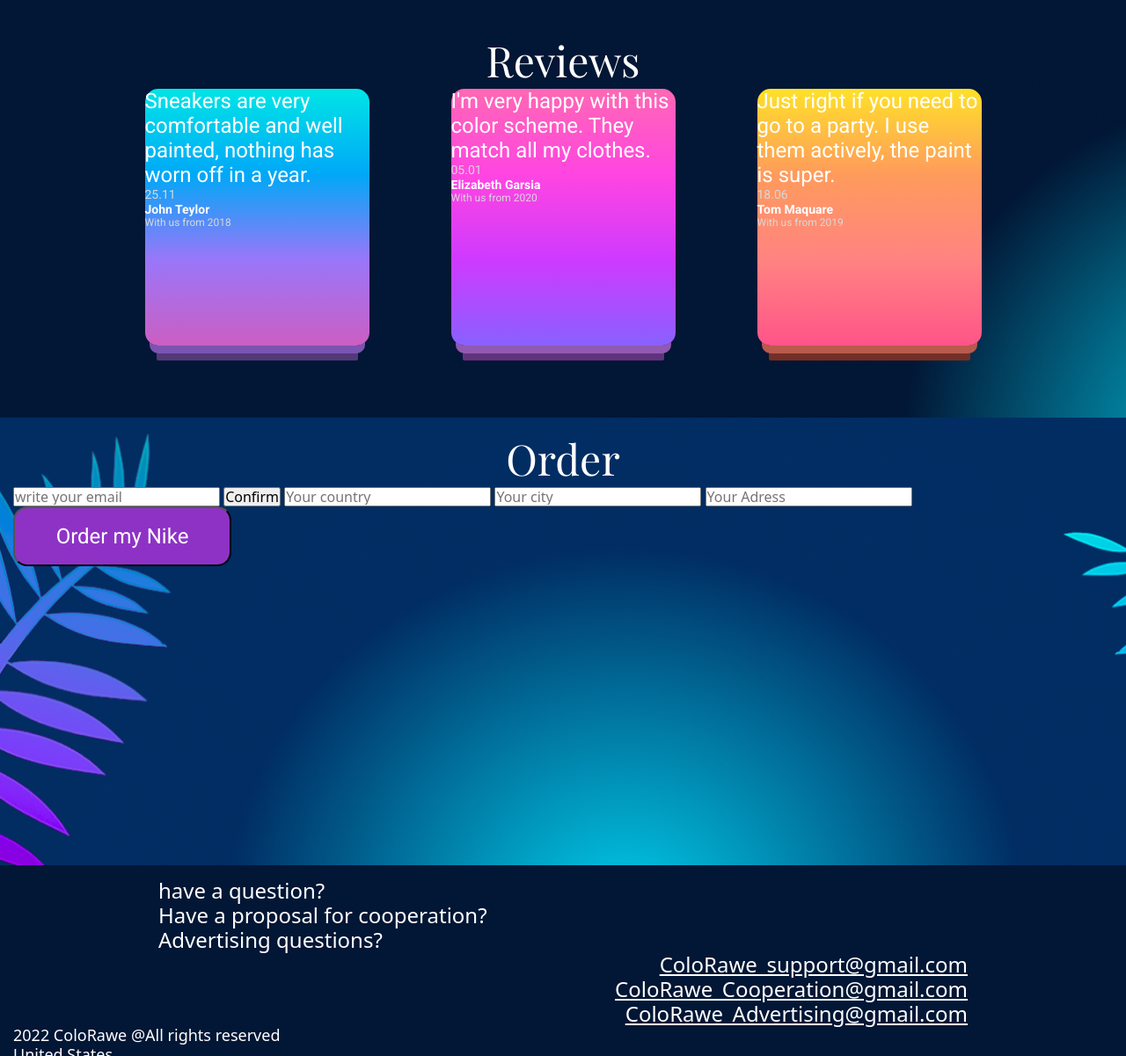
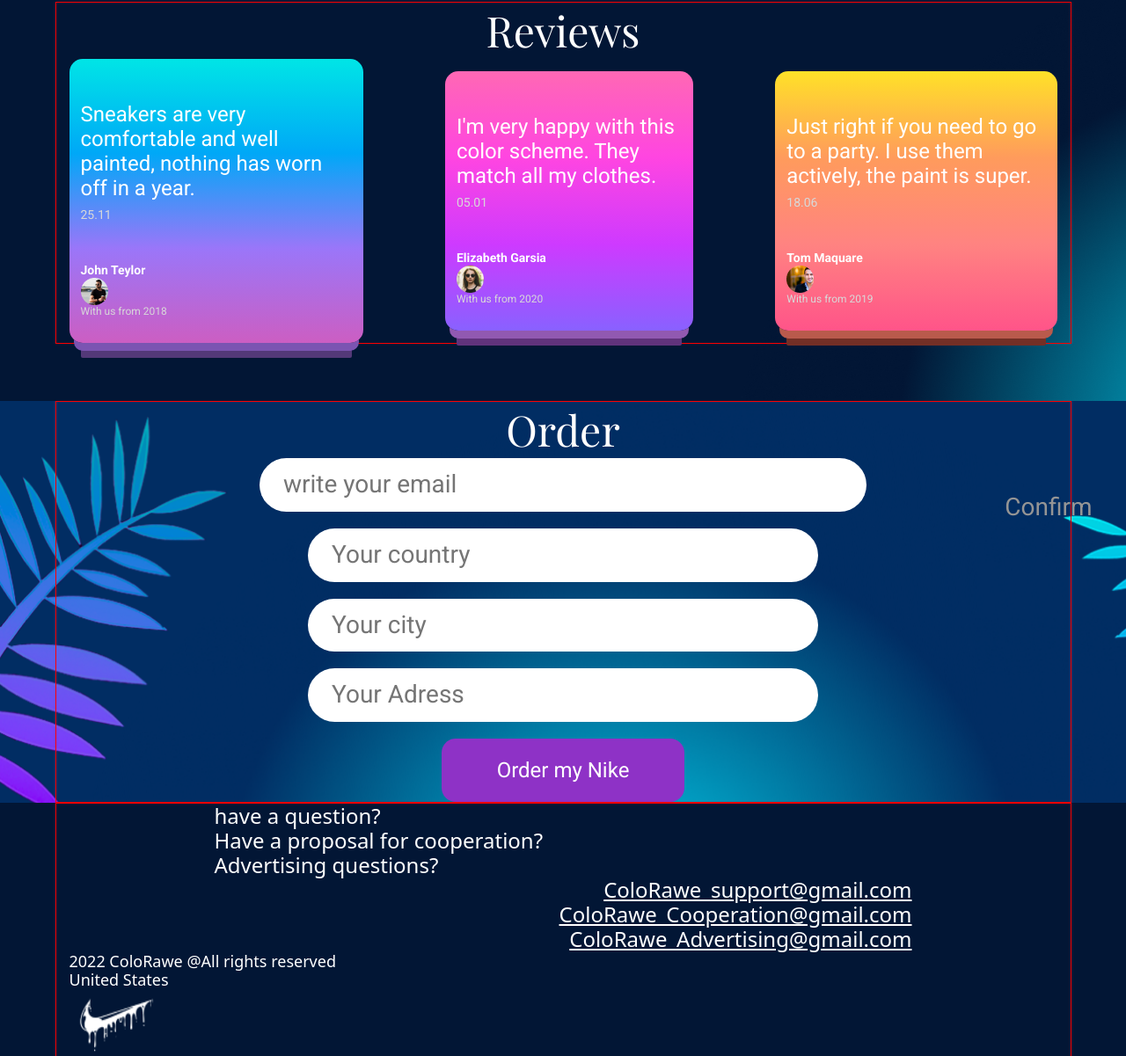
Before and after one commit to ivannest2111/colorawe, a plain HTML site: page index.html in a window 1280 px wide. Shown: the part 1599-2800 px from the top of the page at 88% size. Drawn offline with nearby package versions, Linux system fonts and the light colour scheme; a web font is replaced by a local one.

Commit message:
css and classes

```diff
--- a/index.html
+++ b/index.html
@@ -1,29 +1,43 @@
 <!DOCTYPE html>
 <html lang="en">
   <head>
-    <meta charset="UTF-8">
-    <meta name="viewport" content="width=device-width, initial-scale=1.0">
+    <meta charset="UTF-8" />
+    <meta name="viewport" content="width=device-width, initial-scale=1.0" />
     <title>Document</title>
-    <link rel="preconnect" href="https://fonts.googleapis.com">
-<link rel="preconnect" href="https://fonts.gstatic.com" crossorigin>
-<link href="https://fonts.googleapis.com/css2?family=PT+Serif:ital,wght@0,400;0,700;1,400;1,700&family=Playfair+Display:ital,wght@0,400..900;1,400..900&family=Raleway:ital,wght@0,100..900;1,100..900&family=Roboto:ital,wght@0,100;0,300;0,400;0,500;0,700;0,900;1,100;1,300;1,400;1,500;1,700;1,900&display=swap" rel="stylesheet">
-    <link rel="preconnect" href="https://fonts.googleapis.com">
-<link rel="preconnect" href="https://fonts.gstatic.com" crossorigin>
-<link href="https://fonts.googleapis.com/css2?family=Playfair+Display:ital,wght@0,400..900;1,400..900&family=Raleway:ital,wght@0,100..900;1,100..900&family=Roboto:ital,wght@0,100;0,300;0,400;0,500;0,700;0,900;1,100;1,300;1,400;1,500;1,700;1,900&display=swap" rel="stylesheet">
-    <link rel="preconnect" href="https://fonts.googleapis.com">
-<link rel="preconnect" href="https://fonts.gstatic.com" crossorigin>
-<link href="https://fonts.googleapis.com/css2?family=Playfair+Display:ital,wght@0,400..900;1,400..900&family=Raleway:ital,wght@0,100..900;1,100..900&family=Roboto:ital,wght@0,100;0,300;0,400;0,500;0,700;0,900;1,100;1,300;1,400;1,500;1,700;1,900&display=swap" rel="stylesheet">
-<link rel="stylesheet" href="./reset.css">
+    <link rel="preconnect" href="https://fonts.googleapis.com" />
+    <link rel="preconnect" href="https://fonts.gstatic.com" crossorigin />
+    <link
+      href="https://fonts.googleapis.com/css2?family=PT+Serif:ital,wght@0,400;0,700;1,400;1,700&family=Playfair+Display:ital,wght@0,400..900;1,400..900&family=Raleway:ital,wght@0,100..900;1,100..900&family=Roboto:ital,wght@0,100;0,300;0,400;0,500;0,700;0,900;1,100;1,300;1,400;1,500;1,700;1,900&display=swap"
+      rel="stylesheet"
+    />
+    <link rel="preconnect" href="https://fonts.googleapis.com" />
+    <link rel="preconnect" href="https://fonts.gstatic.com" crossorigin />
+    <link
+      href="https://fonts.googleapis.com/css2?family=Playfair+Display:ital,wght@0,400..900;1,400..900&family=Raleway:ital,wght@0,100..900;1,100..900&family=Roboto:ital,wght@0,100;0,300;0,400;0,500;0,700;0,900;1,100;1,300;1,400;1,500;1,700;1,900&display=swap"
+      rel="stylesheet"
+    />
+    <link rel="preconnect" href="https://fonts.googleapis.com" />
+    <link rel="preconnect" href="https://fonts.gstatic.com" crossorigin />
+    <link
+      href="https://fonts.googleapis.com/css2?family=Playfair+Display:ital,wght@0,400..900;1,400..900&family=Raleway:ital,wght@0,100..900;1,100..900&family=Roboto:ital,wght@0,100;0,300;0,400;0,500;0,700;0,900;1,100;1,300;1,400;1,500;1,700;1,900&display=swap"
+      rel="stylesheet"
+    />
+    <link rel="stylesheet" href="./reset.css" />
     <link
       rel="stylesheet"
       href="https://cdnjs.cloudflare.com/ajax/libs/modern-normalize/1.0.0/modern-normalize.min.css"
     />
- <link rel="stylesheet" href="./style.css">
+    <link rel="stylesheet" href="./style.css" />
   </head>
   <body>
     <header class="header">
       <div class="container header-wrap">
-   <img src="./img/ed69f7fa91929ff49ecafac2bfd72360 2.png" alt="img" width="100px" height="60px">
+        <img
+          src="./img/ed69f7fa91929ff49ecafac2bfd72360 2.png"
+          alt="img"
+          width="100px"
+          height="60px"
+        />
         <ul class="nav">
           <li><a href="" class="header-link">Main page</a></li>
           <li><a href="" class="header-link">Benefits</a></li>
@@ -37,31 +51,31 @@
           <li><a href="" class="header-link">eng</a></li>
         </ul>
       </div>
-
     </header>
     <main>
       <section class="hero">
         <div class="container hero-wrap">
-            <img src="./img/ed69f7fa91929ff49ecafac2bfd72360 2.png" alt="img" width="160px" height="120px">
-            <h3 class="logo-text-header" >C&R</h3>
-          </div>
-<div class="container hero-wrap">
+            <img
+            src="./img/ed69f7fa91929ff49ecafac2bfd72360 2.png"
+            alt="img"
+            width="160px"
+            height="120px"
+          />
+          <h3 class="logo-text-header">C&R</h3>
           <h1 class="hero-title">ColoRawe</h1>
           <h2 class="hero-dream">Your dream Nike</h2>
-    <p class="hero-text">On this site you can find custom Nike sneakers of your dreams.
-        The original company caт`t create such beautiful
-        sneakers as we do.
-        Good luck finding your way in the world of custom sneakers.
+          <p class="hero-text">
+            On this site you can find custom Nike sneakers of your dreams. The
+            original company caт`t create such beautiful sneakers as we do. Good
+            luck finding your way in the world of custom sneakers.
           </p>
-    <button class="button">Buy my Nike</button>
-
+          <button class="hero-button">Buy my Nike</button>
         </div>
-
       </section>
       <section class="Advantages">
         <div class="container Advantages-wrap">
           <ul class="list-advantages">
-            <li><h2 class="Advantages-text stars" >Premium Quality</h2></li>
+            <li><h2 class="Advantages-text stars">Premium Quality</h2></li>
             <li><h2 class="Advantages-text paint">Indelible paint</h2></li>
             <li><h2 class="Advantages-text car">Fast shipping</h2></li>
           </ul>
@@ -71,26 +85,34 @@
         <div class="container reviews-wrap">
           <h2 class="title">Reviews</h2>
           <ul class="reviews-list">
-            <li class="reviews-item"><p class="reviews-text">Sneakers are very
-                comfortable and well
-                painted, nothing has
-                worn off in a year.</p>
+            <li class="reviews-item">
+              <p class="reviews-text">
+                Sneakers are very comfortable and well painted, nothing has worn
+                off in a year.
+              </p>
               <p class="reviews-date">25.11</p>
               <h3 class="reviews-name">John Teylor</h3>
+              <img src="./img/man.png" alt="" class="reviews-image" />
               <p class="reviews-with-us">With us from 2018</p>
             </li>
             <li class="reviews-item">
-                <p class="reviews-text">I'm very happy with this color scheme.
-                    They match all my clothes.</p>
+              <p class="reviews-text">
+                I'm very happy with this color scheme. They match all my
+                clothes.
+              </p>
               <p class="reviews-date">05.01</p>
               <h3 class="reviews-name">Elizabeth Garsia</h3>
+              <img src="./img/woman.png" alt="" class="reviews-image" />
               <p class="reviews-with-us">With us from 2020</p>
             </li>
             <li class="reviews-item">
-                <p class="reviews-text">Just right if you need to go to a party.
-                    I use them actively, the paint is super.</p>
+              <p class="reviews-text">
+                Just right if you need to go to a party. I use them actively,
+                the paint is super.
+              </p>
               <p class="reviews-date">18.06</p>
               <h3 class="reviews-name">Tom Maquare</h3>
+              <img src="./img/bisnes-man.png" alt="" class="reviews-image" />
               <p class="reviews-with-us">With us from 2019</p>
             </li>
           </ul>
@@ -99,25 +121,44 @@
       <section class="forma">
         <div class="container">
           <h2 class="title">Order</h2>
-            <form action="">
-                <input type="email" placeholder="write your email" required>
-                <button>Confirm</button>
-
-            <label for="">
-                <input type="text" placeholder="Your country" required>
+          <form action="" class="form">
+            <label for="" class="form-first-label">
+              <input
+                type="email"
+                placeholder="write your email"
+                required
+                class="form-item form-item-first"
+              />
+              <button class="btn-form">Confirm</button>
             </label>
             <label for="">
-                <input type="text" placeholder="Your city" required>
+              <input
+                type="text"
+                placeholder="Your country"
+                required
+                class="form-item"
+              />
             </label>
             <label for="">
-                <input type="text" placeholder="Your Adress" required>
+              <input
+                type="text"
+                placeholder="Your city"
+                required
+                class="form-item"
+              />
             </label>
-            <button class=" button">Order my Nike</button>
+            <label for="">
+              <input
+                type="text"
+                placeholder="Your Adress"
+                required
+                class="form-item"
+              />
+            </label>
+            <button class="button">Order my Nike</button>
           </form>
         </div>
-
       </section>
-
     </main>
     <footer class="footer">
       <div class="container">
@@ -128,15 +169,32 @@
             <li><p>Advertising questions?</p></li>
           </ul>
           <ul class="list-help">
-            <li><a href="ColoRawe_support@gmail.com" class="footer-link">ColoRawe_support@gmail.com</a></li>
-            <li><a href="ColoRawe_Cooperation@gmail.com" class="footer-link">ColoRawe_Cooperation@gmail.com</a></li>
-            <li><a href="ColoRawe_Advertising@gmail.com" class="footer-link">ColoRawe_Advertising@gmail.com</a></li>
+            <li>
+              <a href="ColoRawe_support@gmail.com" class="footer-link"
+                >ColoRawe_support@gmail.com</a
+              >
+            </li>
+            <li>
+              <a href="ColoRawe_Cooperation@gmail.com" class="footer-link"
+                >ColoRawe_Cooperation@gmail.com</a
+              >
+            </li>
+            <li>
+              <a href="ColoRawe_Advertising@gmail.com" class="footer-link"
+                >ColoRawe_Advertising@gmail.com</a
+              >
+            </li>
           </ul>
         </div>
         <div class="information">
           <p class="information-text">2022 ColoRawe @All rights reserved</p>
           <p class="information-text">United States</p>
-            <img src="./img/ed69f7fa91929ff49ecafac2bfd72360 2.png" alt="img" width="108px" height="81px">
+          <img
+            src="./img/ed69f7fa91929ff49ecafac2bfd72360 2.png"
+            alt="img"
+            width="108px"
+            height="81px"
+          />
           <p class="logo-text-footer">C&R</p>
         </div>
       </div>
--- a/style.css
+++ b/style.css
@@ -9,6 +9,7 @@
 }
 body{
     font-weight: 400;
+    background-color: var(--header);
 }
 a{
     text-decoration: none;
@@ -20,22 +21,36 @@
     color: var(--white);
 }
 .container{
-   width: 1105;
+   width: 1155px;
    margin: 0 auto;
-   padding: 15px;
-   border: 2px ;
-   border-color: #00A8F7;
+   padding: 0 15px;
+  border: 1px solid red;
 }
 .button{
+    display: block;
     background-color: var(--button);
     color: var(--white);
-    width: 248px;
-    height: 68px;
+   padding: 20px 61px;
+   border-color: transparent;
     font-family: 'Roboto';
     font-weight: 400;
     font-size: 24px;
     line-height: 1.17;
     border-radius: 16px;
+    margin: 0 auto;
+}
+.hero-button{
+        display: block;
+        background-color: var(--button);
+        color: var(--white);
+       padding: 20px 49px;
+       border-color: transparent;
+        font-family: 'Roboto';
+        font-weight: 400;
+        font-size: 24px;
+        line-height: 1.17;
+        border-radius: 16px;
+
 }
 .logo-text-footer,
 .logo-text-header{
@@ -63,11 +78,13 @@
     display:flex;
     justify-content: space-around;
     gap: 20px;
+    align-items: center;
     }
 .header-language{
 display: flex;
 justify-content: space-between;
 gap: 20px;
+align-items: center;
 }
 
 .header-link{
@@ -81,14 +98,18 @@
     color: var(--white);
     font-weight: 400
 }
+
 .hero{
     background-image:url(./img/bg.png);
-    height: 858px;
+    background-repeat: no-repeat;
+    background-position: center;
+   padding-top: 94px;
+
+   padding-bottom: 183px;
     font-weight: 400;
 }
 .hero-wrap{
-    margin-left: 164px;
-
+    padding-left:170px ;
 }
 .hero-title{
     font-size: 144px;
@@ -179,8 +200,7 @@
     text-align: center;
 }
 .reviews-item{
-    width: 255px;
-    height: 292px;
+padding: 49px 13px 29px 13px;
     border-radius: 15px;
 }
 .reviews-item:nth-child(1){
@@ -199,8 +219,10 @@
 .reviews-text{
     font-size: 24px;
     line-height: 1.17;
+    margin-bottom: 8px;
 }
 .reviews-date{
+    margin-bottom: 47px;
     font-size: 14px;
     line-height: 1.17;
     color: var(--grey);
@@ -209,14 +231,59 @@
     font-size: 14px;
     line-height: 1.17;
 }
+.reviews-image{
+    height: 31px;
+    width: 31px;
+    display: block;
+
+}
 .reviews-with-us{
     font-size: 12px;
     line-height:1.17 ;
     color: var(--grey);
 }
+
 .forma{
     background-image: url(./img/bg-form.png);
-    height: 509px;
+}
+.form{
+    display: flex;
+    justify-content: center;
+    flex-wrap: wrap;
+    flex-direction: column;
+}
+
+.form-item{
+    border-color: transparent;
+    display: block;
+    width: 580px;
+    border-radius: 50px;
+    padding: 12px 25px;
+    margin: 0 auto;
+    color: var(--form);
+    font-family: "Roboto";
+    font-weight: 400;
+    font-size: 28px;
+    line-height: 1.17;
+    margin-bottom: 19px;
+}
+.form-item-first{
+    width: 690px;
+}
+.btn-form{
+    position: absolute;
+    top: 40px;
+    right: -40px;
+    background-color: transparent;
+    color: var(--form);
+    font-family: "Roboto";
+    font-weight: 400;
+    font-size: 28px;
+    line-height: 1.17;
+    border: none;
+}
+.form-first-label{
+    position: relative;
 }
 .footer{
     background-color: var(--footer);
```
Lines whose indentation alone changed are shown as unchanged.
